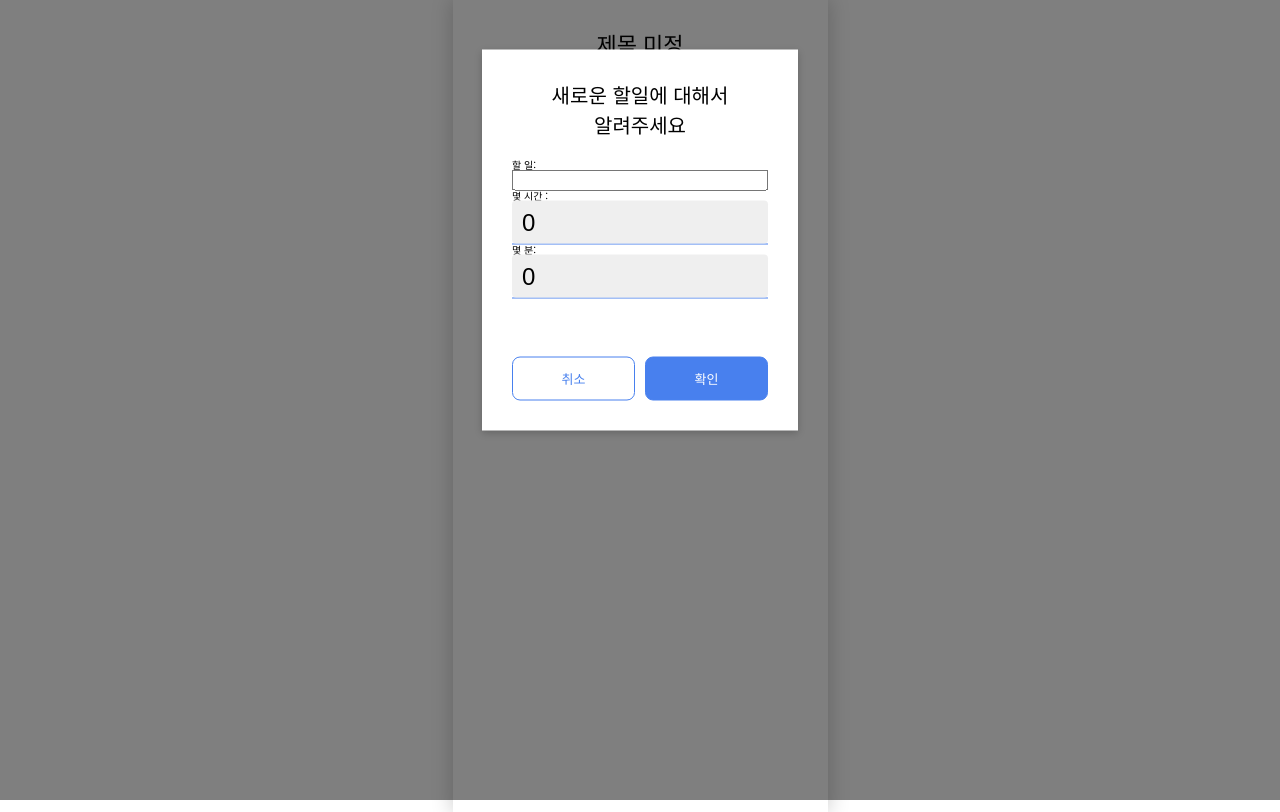
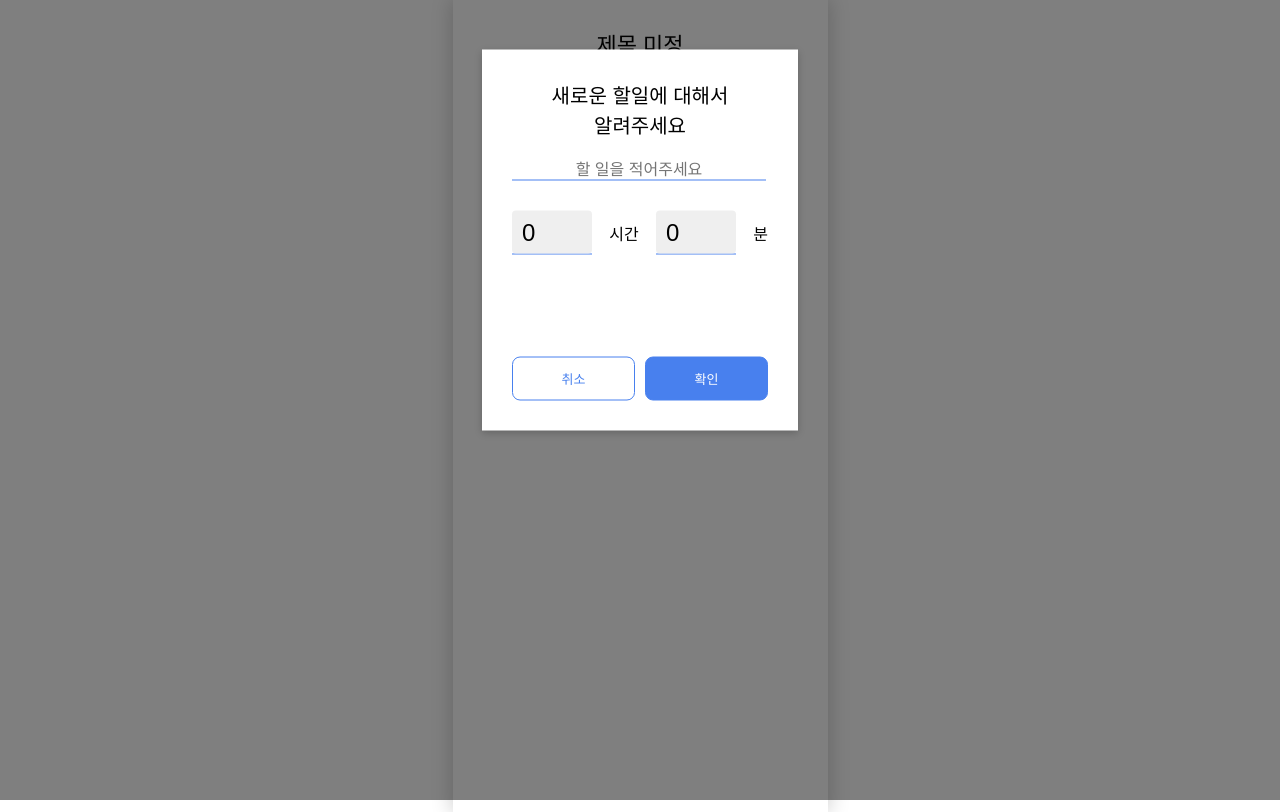
Before and after one commit to prgrms-fe-devcourse/FEDC2_TimeDivider_Root, a React (Create React App) app: page /updateTimeDivider in a window 1280 px wide. Both pictures are taken after a click on the button "추가". Built offline with nearby package versions, Linux system fonts and the light colour scheme.

Commit message:
feat: addFormModal 내부 input 컴포넌트로 수정 및 레이아웃 수정

```diff
--- a/src/shared/components/AddFormModal.jsx
+++ b/src/shared/components/AddFormModal.jsx
@@ -4,6 +4,9 @@ import FormModal from './FormModal'
 import React from 'react'
 import { useRecoilState } from 'recoil'
 import { addMode, defaultMode, modeState, timerObject, timerState } from 'atom'
+import Input from './Input'
+import styled from 'styled-components'
+import Text from './Text'
 
 const AddFormModal = () => {
 	const [timers, setTimers] = useRecoilState(timerState)
@@ -41,9 +44,21 @@ const AddFormModal = () => {
 			confirmText={'확인'}
 		>
 			<>
-				할 일: <input name={'name'} required={true} type={'text'} maxLength={10} />
-				몇 시간 : <Select name={'hour'} data={HOUR_NUMBERS} />
-				몇 분: <Select name={'minute'} data={MINUTE_NUMBERS} />
+				<Input
+					placeholder={'할 일을 적어주세요'}
+					width={25}
+					fontSize={1.6}
+					name={'name'}
+					required={true}
+					type={'text'}
+					maxLength={10}
+				/>
+				<Section>
+					<Select name={'hour'} data={HOUR_NUMBERS} style={{ width: '8rem' }} />
+					<Text size={1.6}>시간</Text>
+					<Select name={'minute'} data={MINUTE_NUMBERS} style={{ width: '8rem' }} />
+					<Text size={1.6}>분</Text>
+				</Section>
 			</>
 		</FormModal>
 	)
@@ -54,3 +69,10 @@ export default AddFormModal
 const hmsToTime = (hour = 0, minute = 0, seconds = 0) => {
 	return hour * 60 * 60 + minute * 60 + seconds
 }
+const Section = styled.section`
+	display: flex;
+	gap: 1rem;
+	justify-content: space-between;
+	align-items: center;
+	padding-top: 3rem;
+`
```
